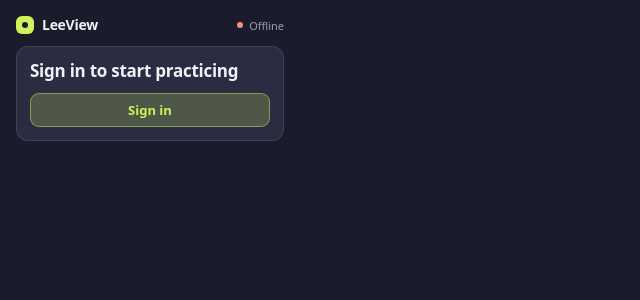
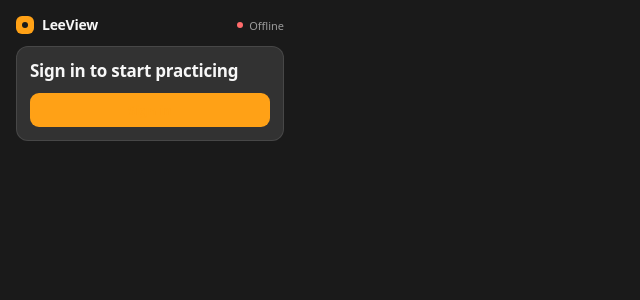
Before and after one commit to devams23/product_leeview, a React (Vite) app in the folder app/extension/: page / in a window 1280 px wide. Shown: the top 300 px of the page, without its empty margins (0-640 px from the left). Built offline with nearby package versions, Linux system fonts and the light colour scheme; no server answers.

Commit message:
Theme: the extension overlay, popup and voice orb match the same palette, and primary actions become solid orange

```diff
--- a/app/extension/index.html
+++ b/app/extension/index.html
@@ -1,13 +1,13 @@
 <!DOCTYPE html>
-<html lang="en" style="background:#1A1C2B">
+<html lang="en" style="background:#1A1A1A">
   <head>
     <meta charset="UTF-8" />
     <meta name="viewport" content="width=device-width, initial-scale=1.0" />
     <meta name="color-scheme" content="dark" />
-    <meta name="theme-color" content="#1A1C2B" />
+    <meta name="theme-color" content="#1A1A1A" />
     <title>LeeView</title>
   </head>
-  <body style="background:#1A1C2B">
+  <body style="background:#1A1A1A">
     <div id="root"></div>
     <script type="module" src="/src/popup/main.tsx"></script>
   </body>
--- a/app/extension/src/popup/popup.css
+++ b/app/extension/src/popup/popup.css
@@ -1,24 +1,24 @@
-/* LeeView popup — "Dusk" tokens (spec §3). Keep values identical to overlay.css and the dashboard. */
+/* LeeView popup — "Layer" tokens (spec §3). Keep values identical to overlay.css and the dashboard. */
 
 :root {
-  --ink-0: #1A1C2B;
-  --ink-1: #222436;
-  --ink-2: #2A2D42;
-  --ink-3: #34374F;
+  --ink-0: #1A1A1A;
+  --ink-1: #282828;
+  --ink-2: #323232;
+  --ink-3: #3E3E3E;
   --line: rgba(255, 255, 255, 0.10);
-  --line-2: rgba(255, 255, 255, 0.18);
-  --text-1: #F3F2F7;
-  --text-2: #C2C2D3;
-  --text-3: #9C9DB4;
-  --signal: #CFF25A;
-  --signal-ink: #14151F;
-  --signal-soft: rgba(207, 242, 90, 0.12);
-  --ai: #C4B5FF;
-  --ai-soft: rgba(196, 181, 255, 0.14);
-  --danger: #FF8F80;
-  --danger-soft: rgba(255, 143, 128, 0.12);
-  --warn: #FFC46B;
-  --ok: #4EDDB4;
+  --line-2: rgba(255, 255, 255, 0.16);
+  --text-1: #F7F7F7;
+  --text-2: #C4C4C4;
+  --text-3: #9A9A9A;
+  --signal: #FFA116;
+  --signal-ink: #1A1A1A;
+  --signal-soft: rgba(255, 161, 22, 0.12);
+  --ai: #B9A6FF;
+  --ai-soft: rgba(185, 166, 255, 0.14);
+  --danger: #FF6B6B;
+  --danger-soft: rgba(255, 107, 107, 0.12);
+  --warn: #FFC01E;
+  --ok: #1CC8B4;
 
   --radius-control: 9px;
   --radius-card: 12px;
@@ -190,13 +190,12 @@ button:focus-visible {
 }
 
 .pop-btn--primary {
-  background: rgba(207, 242, 90, 0.22);
+  background: var(--signal);
   color: var(--signal);
-  box-shadow: inset 0 0 0 1px rgba(207, 242, 90, 0.45);
 }
 
 .pop-btn--primary:hover {
-  background: rgba(207, 242, 90, 0.30);
+  background: #FFB547;
 }
 
 .pop-btn--ghost {
```
Also changed, not shown: app/extension/src/components/VoiceOrb.tsx (+5 -5 lines), app/extension/src/styles/overlay.css (+34 -37 lines).
